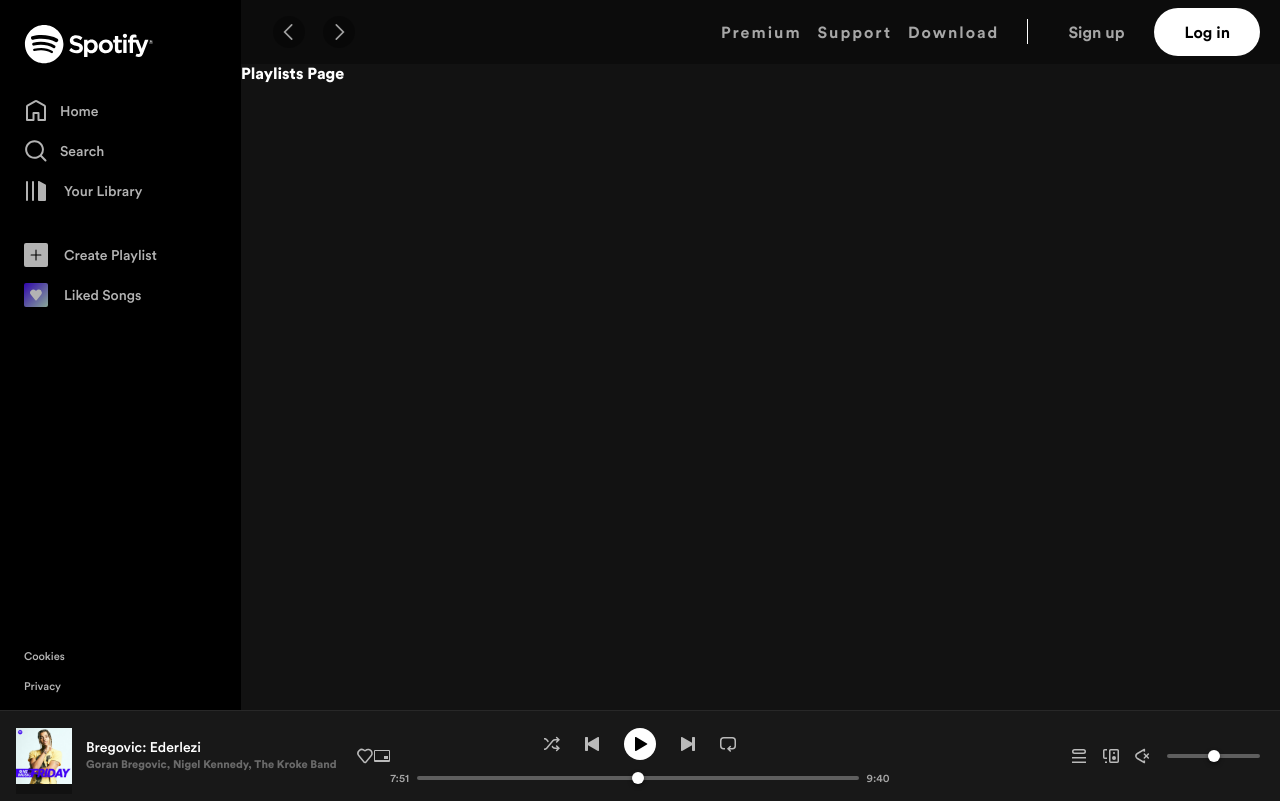
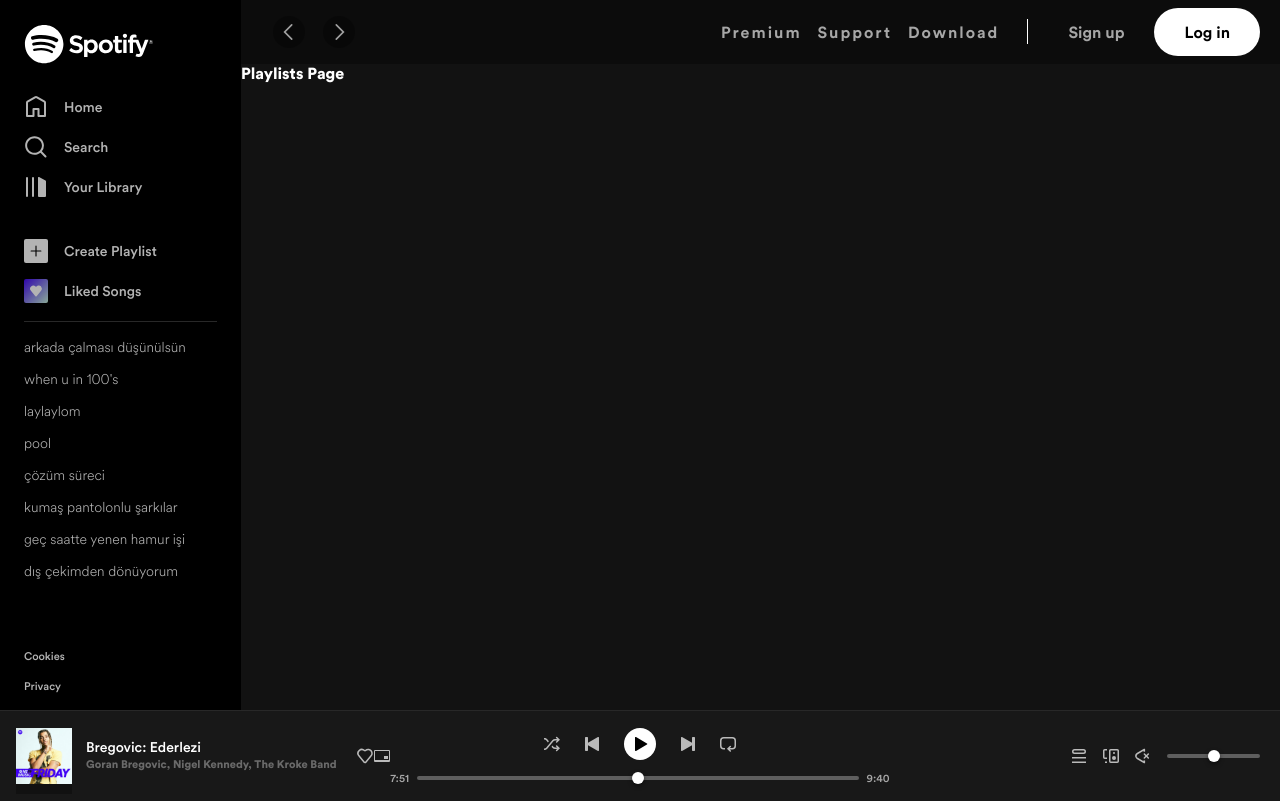
Before and after one commit to abidinco/spotify-clone, a React (Create React App) app: page /collection/playlists in a window 1280 px wide. Built offline with nearby package versions, Linux system fonts and the light colour scheme.

Commit message:
refactor(sidebar): add component named sidebar-link for more modular structure

```diff
--- a/src/components/Layout.js
+++ b/src/components/Layout.js
@@ -1,15 +1,15 @@
 import React from 'react';
-import PlayerBar from './PlayerBar/PlayerBar';
-import SideBar from './SideBar/SideBar';
+import Playerbar from './Playerbar/Playerbar';
+import Sidebar from './Sidebar/Sidebar';
 import Body from './Body/Body';
 import styles from './Layout.module.css';
 
 const Layout = () => {
     return(
         <div className={styles.container}>
-            <SideBar />
+            <Sidebar />
             <Body />
-            <PlayerBar />
+            <Playerbar />
         </div>
     )
 }
--- a/src/components/PlayerBar/PlayerBar.js
+++ b/src/components/PlayerBar/PlayerBar.js
@@ -1,8 +1,8 @@
-import styles from './PlayerBar.module.css'
+import styles from './Playerbar.module.css'
 import React from 'react';
 import Icon from '../UI/Icon';
 
-const PlayerBar = () => {
+const Playerbar = () => {
     return (
         <div className={styles.bar}>
             <div className={styles['now-playing']}>
@@ -52,4 +52,4 @@
     )
 }
 
-export default PlayerBar;
+export default Playerbar;
--- a/src/components/SideBar/SideBar.js
+++ b/src/components/SideBar/SideBar.js
@@ -1,107 +1,50 @@
-import styles from './SideBar.module.css';
+import styles from './Sidebar.module.css';
 import Icon from '../UI/Icon';
 import React, { useContext } from 'react';
-import { Link, useLocation } from 'react-router-dom';
+import { Link } from 'react-router-dom';
 import AppContext from '../../store';
 
+import SidebarLink from './SidebarLink';
 
-const SideBar = () => {
 
-    const location = useLocation().pathname;
-
+const Sidebar = () => {
     const appCtx = useContext(AppContext);
 
-    const resetFocus = () => {
-        document.getElementById('to-lose-focus-to-sidebar-popover').focus();
-    }
-
     return (
-        <div className={styles['side-bar']}>
-            <div>
-                <div className={styles.logo}>
+        <div className={styles.sidebar}>
+            <div className={styles.navigation}>
+                <div style={{ marginBottom: 20 }}>
                     <Icon name="logo-white" color="#FFFFFF" width={130} height={40} />
                 </div>
-                <div className={styles["navigation-links"]}>
-                    <div>
-                        <Link to="/">
-                            <Icon name={`sidebar-home${location === '/' ? '-active' : ''}`} color="#FFF" width={24} height={24} />
-                            <span>Home</span>
-                        </Link>
-                    </div>
-                    <div>
-                        <Link to="/search">
-                            <Icon name={`sidebar-search${location === '/search' ? '-active' : ''}`} color="#FFF" width={24} height={24} />
-                            <span>Search</span>
-                        </Link>
-                    </div>
-                    <div className={`${appCtx.isLoggedIn ? null : 'popover-wrapper'}`} tabIndex={0}>
-                        <Icon name={`sidebar-library${location === '/collection/playlists' ? '-active' : ''}`} color="#FFF" width={ appCtx.isLoggedIn ? 28 : 24 } height={ appCtx.isLoggedIn ? 28 : 24 } />
-                        {
-                            appCtx.isLoggedIn ?
-                            <Link to="/collection/playlists" className="popover-title">
-                                <span>Your Library</span>
-                            </Link> :
-                            <div className="popover-title">
-                                <span>Your Library</span>
-                            </div>
-                        }
-                        <div className="popover-content">
-                            <div className="popover-content-title">Enjoy Your Library</div>
-                            <div className="popover-content-text">Log in to see saved songs, podcasts, artists, and playlists in Your Library.</div>
-                            <div className="popover-content-actions">
-                                <div onClick={resetFocus}>Not now</div>
-                                <div onClick={appCtx.handleLogin}>Log in</div>
-                            </div>
-                        </div>
-                    </div>
+                <SidebarLink to="/" name="Home" icon="home" />
+                <SidebarLink to="/search" name="Search" icon="search" />
+                <SidebarLink to="/collection/playlists" name="Your Library" icon="library" popoverContentTitle="Enjoy Your Library"
+                    popoverContentText="Log in to see saved songs, podcasts, artists, and playlists in Your Library." />
+                <div style={{ height: 24 }}></div>
+                <SidebarLink to="#" name="Create Playlist" icon="create-playlist" popoverContentTitle="Create a playlist"
+                    popoverContentText="Log in to create and share playlists." />
+                <SidebarLink to="/collection/tracks" name="Liked Songs" icon="liked-songs" popoverContentTitle="Enjoy your Liked Songs"
+                    popoverContentText="Log in to see all the songs you've liked in one easy playlist." />
+            </div>
+            <div className={styles.playlists}>
+                <div></div>
+                <Link to="#">arkada çalması düşünülsün</Link>
+                <Link to="#">when u in 100's</Link>
+                <Link to="#">laylaylom</Link>
+                <Link to="#">pool</Link>
+                <Link to="#">çözüm süreci</Link>
+                <Link to="#">kumaş pantolonlu şarkılar</Link>
+                <Link to="#">geç saatte yenen hamur işi</Link>
+                <Link to="#">dış çekimden dönüyorum</Link>
+            </div>
+            {!appCtx.isLoggedIn &&
+                <div className={styles.footer}>
+                    <span>Cookies</span>
+                    <span>Privacy</span>
                 </div>
-                <div className={styles["navigation-links"]}>
-                    <div className={`${appCtx.isLoggedIn ? null : 'popover-wrapper'}`} tabIndex={0}>
-                        <div className={styles["create-playlist-icon"]}>
-                            <Icon name="sidebar-create-playlist" color="#000" width={12} height={12} />
-                        </div>
-                        <div className="popover-title">
-                            <span>Create Playlist</span>
-                        </div>
-                        <div className="popover-content">
-                            <div className="popover-content-title">Create a playlist</div>
-                            <div className="popover-content-text">Log in to create and share playlists.</div>
-                            <div className="popover-content-actions">
-                                <div onClick={resetFocus}>Not now</div>
-                                <div onClick={appCtx.handleLogin}>Log in</div>
-                            </div>
-                        </div>
-                    </div>
-                    <div className={`${appCtx.isLoggedIn ? null : 'popover-wrapper'}`} tabIndex={0}>
-                        <div className={styles["liked-songs-icon"]}>
-                            <Icon name="sidebar-liked-songs" color="#fff" width={24} height={12} />
-                        </div>
-                        {
-                            appCtx.isLoggedIn ?
-                            <Link to="/collection/tracks" className="popover-title">
-                                <span>Liked Songs</span>
-                            </Link> :
-                            <div className="popover-title">
-                                <span>Liked Songs</span>
-                            </div>
-                        }
-                        <div className="popover-content">
-                            <div className="popover-content-title">Enjoy your Liked Songs</div>
-                            <div className="popover-content-text">Log in to see all the songs you've liked in one easy playlist.</div>
-                            <div className="popover-content-actions">
-                                <div onClick={resetFocus}>Not now</div>
-                                <div onClick={appCtx.handleLogin}>Log in</div>
-                            </div>
-                        </div>
-                    </div>
-                </div>
-            </div>
-            <div className={styles["navigation-footer-links"]}>
-                <span>Cookies</span>
-                <span>Privacy</span>
-            </div>
+            }
         </div>
     )
 }
 
-export default SideBar;
+export default Sidebar;
--- a/src/components/SideBar/SideBar.module.css
+++ b/src/components/SideBar/SideBar.module.css
@@ -1,85 +1,63 @@
-.side-bar {
+.sidebar {
     grid-area: side-bar;
-    -webkit-box-orient: vertical;
-    -webkit-box-direction: normal;
     background-color: #000;
     color: white;
-    display: -webkit-box;
-    display: -ms-flexbox;
     display: flex;
-    -ms-flex-direction: column;
     flex-direction: column;
     min-height: 0;
     position: relative;
     width: 241px;
     z-index: 3;
     padding-top: 24px;
-    justify-content: space-between;
     font-weight: 400;
 }
 
-.side-bar a {
+.sidebar a {
     text-decoration: none;
     color: white;
-    width: 100%;
-    height: 100%;
     display: flex;
     align-items: center;
 }
 
-.logo {
+.navigation {
     padding: 0px 24px;
-    margin-bottom: 24px;
+    display: flex;
+    flex: 1;
+    flex-direction: column;
 }
 
-.navigation-links {
-    margin-bottom: 24px;
+.playlists {
+    display: flex;
+    flex: auto;
+    flex-direction: column;
+    height: 100%;
+    max-height: 100%;
+    padding: 10px 24px;
+    font-size: 14px;
+    font-weight: 300;
 }
 
-.navigation-links > div {
-    gap: 16px;
-    height: 40px;
-    padding: 0 24px;
-    cursor: pointer;
-    align-items: center;
-    position: relative;
-    display: flex;
-    font-size: 0.875rem;
+.playlists a {
+    height: 32px;
+    line-height: 32px;
+    cursor: default;
     opacity: .7;
-    transition: opacity 0.2s ease-in-out;
+    text-overflow: ellipsis;
+    white-space: nowrap;
+    overflow: hidden;
+    display: block;
 }
 
-.navigation-links div:hover {
+.playlists a:hover {
     opacity: 1;
 }
 
-.navigation-links a {
-    grid-gap: 12px;
-    gap: 12px;
+.playlists>div:first-child {
+    height: 10px;
+    border-top: 1px solid #282828;
 }
 
-.create-playlist-icon {
-    background-color: #fff;
-    border-radius: 2px;
-    color: #000;
-    display: flex;
-    height: 24px;
-    width: 24px;
-    align-items: center;
-    justify-content: center;
-}
-
-.liked-songs-icon {
-    background: linear-gradient(135deg,#450af5,#c4efd9);
-    display: flex;
-    height: 24px;
-    width: 24px;
-    align-items: center;
-    justify-content: center;
-    border-radius: 2px;
-}
-
-.navigation-footer-links {
+.footer {
     display: flex;
     flex-direction: column;
     margin: 0 24px;
@@ -88,11 +66,11 @@
     font-weight: 400;
 }
 
-.navigation-footer-links span {
+.footer span {
     height: 30px;
 }
 
-.navigation-footer-links span:hover {
+.footer span:hover {
     text-decoration: underline;
     cursor: pointer;
 }
--- /dev/null
+++ b/src/components/SideBar/SidebarLink.js
@@ -0,0 +1,64 @@
+import React, { useContext } from 'react';
+import { Link, useLocation } from 'react-router-dom';
+import AppContext from '../../store';
+import Icon from '../UI/Icon';
+import styles from './SidebarLink.module.css';
+
+const SidebarLink = (props) => {
+    const appCtx = useContext(AppContext);
+
+    const location = useLocation().pathname;
+    // Change Icon Element
+    let icon, IconElement;
+    if (props.name === "Create Playlist") {
+        IconElement = () => {
+            return (
+                <div className={styles["create-playlist-icon"]}>
+                    <Icon name="sidebar-create-playlist" color="#000" width={12} height={12} />
+                </div>
+            )
+        }
+    } else if (props.name === "Liked Songs") {
+        IconElement = () => {
+            return (
+                <div className={styles["liked-songs-icon"]}>
+                    <Icon name="sidebar-liked-songs" color="#fff" width={24} height={12} />
+                </div>
+            )
+        }
+    } else {
+        // if location equals props.to, show -active icon styles
+        icon = location === props.to
+            ? ('sidebar-' + props.icon + '-active')
+            : ('sidebar-' + props.icon);
+        IconElement = () => { return (<Icon name={icon} color="#FFF" width={24} height={24} />) };
+    }
+
+    // clicks 'not now' on popover, focus '#empty' and hide popover
+    const resetFocus = () => {
+        document.getElementById('empty').focus();
+    }
+
+    // auth-user clicks link go to link / non-auth-user clicks 'library or liked songs' change href to #
+    const to = (!appCtx.isLoggedIn && ((props.name === "Your Library") || (props.name === "Liked Songs"))) ? '#' : props.to;
+
+    return (
+        <Link to={to} className={`popover-wrapper ${styles.link}`}>
+            <IconElement />
+            <span className="popover-title">{props.name}</span>
+            {!appCtx.isLoggedIn && props.popoverContentTitle &&
+                <div className="popover-content">
+                    <div className="popover-content-title">{props.popoverContentTitle}</div>
+                    <div className="popover-content-text">{props.popoverContentText}</div>
+                    <div className="popover-content-actions">
+                        <div onClick={resetFocus}>Not now</div>
+                        <div onClick={appCtx.handleLogin}>Log in</div>
+                    </div>
+                </div>
+            }
+        </Link>
+
+    )
+}
+
+export default SidebarLink;
--- /dev/null
+++ b/src/components/SideBar/SidebarLink.module.css
@@ -0,0 +1,32 @@
+.create-playlist-icon {
+    background-color: #fff;
+    border-radius: 2px;
+    color: #000;
+    display: flex;
+    height: 24px;
+    width: 24px;
+    align-items: center;
+    justify-content: center;
+}
+
+.liked-songs-icon {
+    background: linear-gradient(135deg, #450af5, #c4efd9);
+    display: flex;
+    height: 24px;
+    width: 24px;
+    align-items: center;
+    justify-content: center;
+    border-radius: 2px;
+}
+
+.link {
+    height: 40px;
+    font-size: 14px;
+    gap: 16px;
+    opacity: 0.7;
+    transition: opacity 0.2s ease-in-out;
+}
+
+.link:hover {
+    opacity: 1;
+}
--- a/src/index.css
+++ b/src/index.css
@@ -153,5 +153,4 @@
 
 input[type="range"]::-ms-fill-lower {
   height: 0.25em;
-  background: red;
 }
--- a/src/index.js
+++ b/src/index.js
@@ -13,7 +13,7 @@
     <BrowserRouter>
       <AppContextProvider>
         <App />
-        <div id="to-lose-focus-to-sidebar-popover" tabIndex="-1" />
+        <div id="empty" tabIndex="-1" />
       </AppContextProvider>
     </BrowserRouter>
   </React.StrictMode>
```
